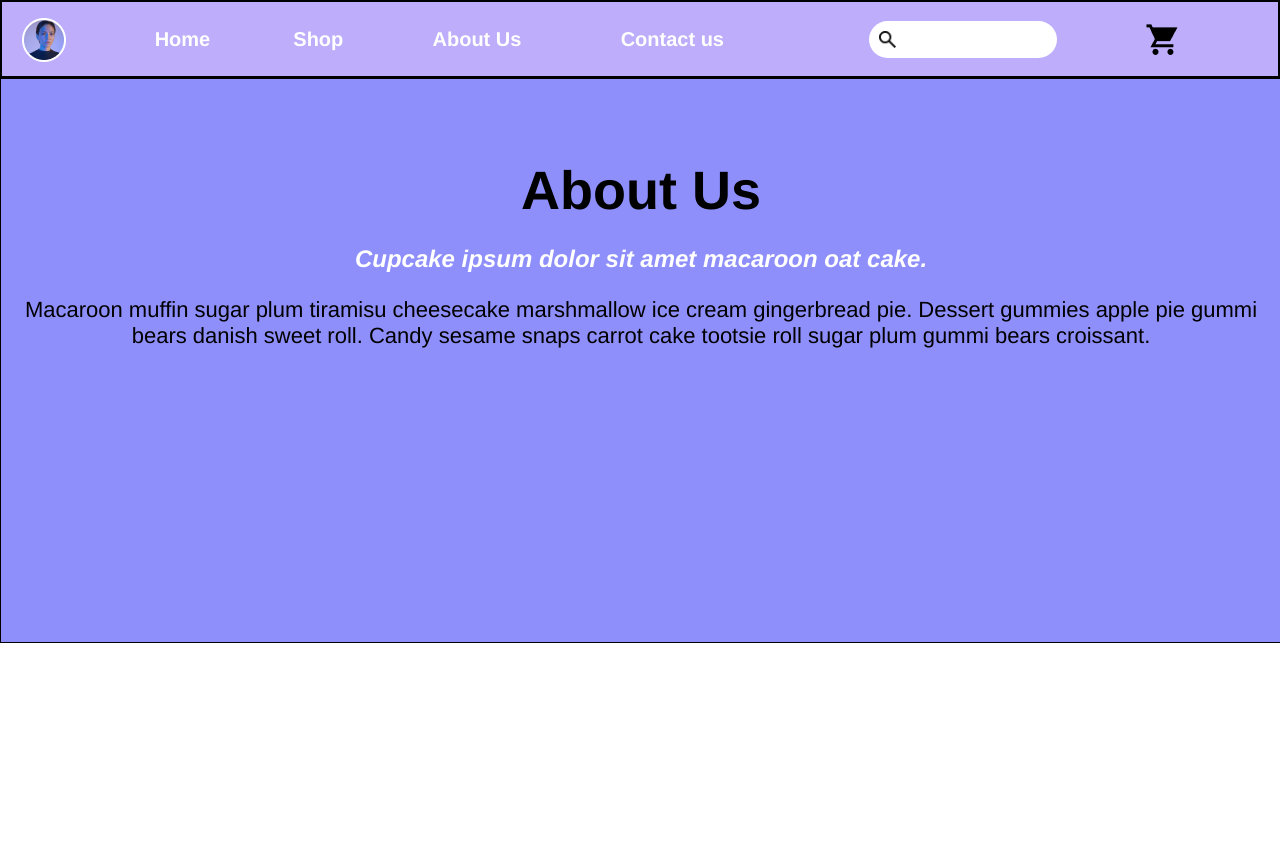
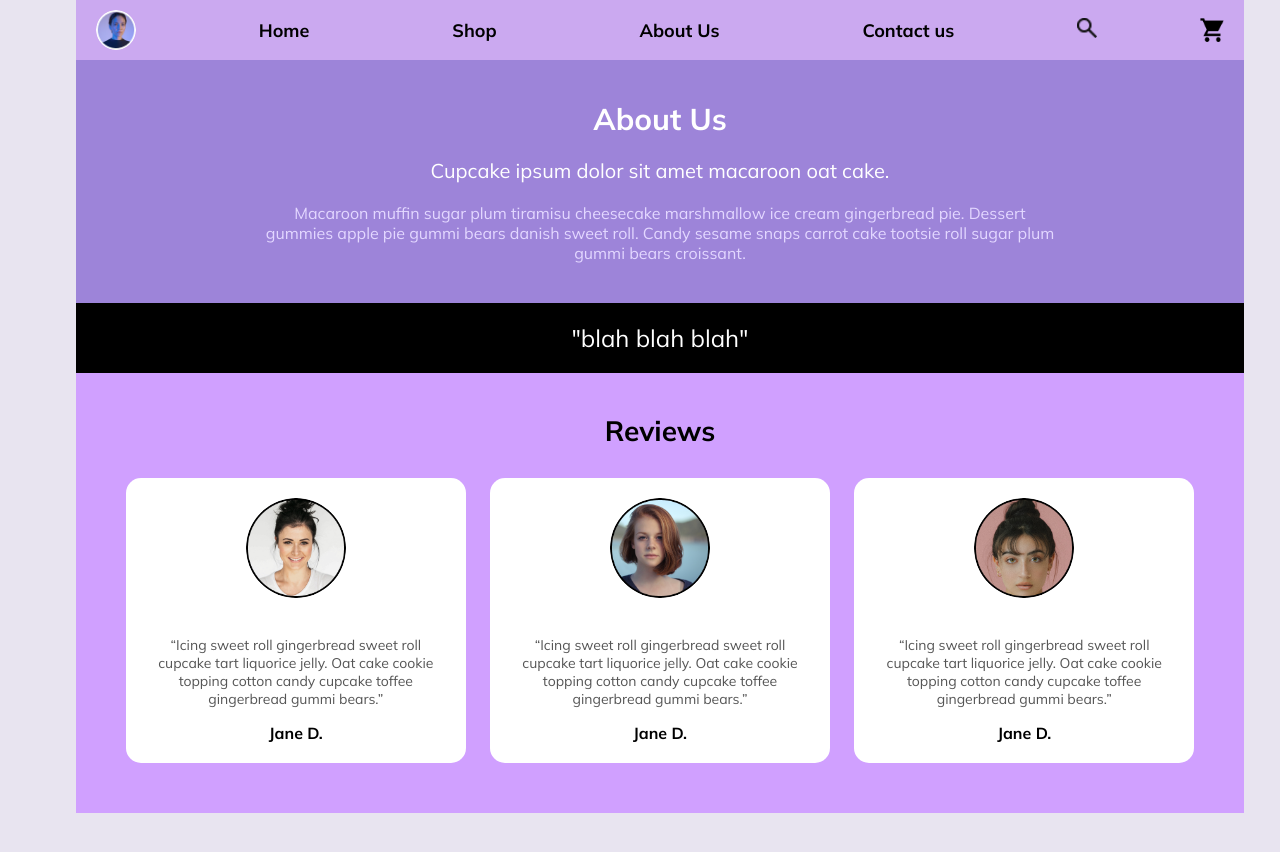
Before and after one commit to izazalamin/Module2_SE, a plain HTML site: page day2/index.html in a window 1280 px wide. Shown: the top 852 px of the page. After the commit the page ends 813 px from the top, so only its background shows below. Drawn offline with Linux system fonts and the light colour scheme.

Commit message:
feat : fnishine exe2

```diff
--- a/day2/index.html
+++ b/day2/index.html
@@ -32,6 +32,30 @@
             croissant.
           </p>
         </div>
+        <div class="div-wrapper"><div class="midparagraph">"blah blah blah"</div></div>
+        <div class="bottomreview">
+          <div class="text-wrapper-7">Reviews</div>
+
+          <div class="review-1">
+            <img class="eclipse-2" src="./assets/Ellipse 2.png"/>
+            <p class="text-wrapper-8">“Icing sweet roll gingerbread sweet roll cupcake tart liquorice jelly. Oat cake cookie topping cotton candy cupcake toffee gingerbread gummi bears.”</p>
+            <div class="text-wrapper-9">Jane D.</div>
+          </div>
+
+          <div class="review-2">
+            <img class="ellipse-3" src="./assets/Ellipse 3.png" />
+            <p class="text-wrapper-10">“Icing sweet roll gingerbread sweet roll cupcake tart liquorice jelly. Oat cake cookie topping cotton candy cupcake toffee gingerbread gummi bears.”</p>
+            <div class="text-wrapper-11">Jane D.</div>
+          </div>
+
+          <div class="review-3">
+            <img class="ellipse-4" src="./assets/Ellipse 4.png" />
+            <p class="text-wrapper-12">“Icing sweet roll gingerbread sweet roll cupcake tart liquorice jelly. Oat cake cookie topping cotton candy cupcake toffee gingerbread gummi bears.”</p>
+            <div class="text-wrapper-13">Jane D.</div>
+          </div>
+
+        </div>
+
       </div>
     </div>
   </body>
--- a/day2/style.css
+++ b/day2/style.css
@@ -1,145 +1,135 @@
-body,html {
+/* General Page Styling */
+body {
   margin: 0;
+  padding: 0;
+  font-family: 'Mulish', sans-serif;
+  background-color: #e8e4f0;
 }
 
 .page {
-    background-color: #ffffff;
-    display: flex;
-    flex-direction: row;
-    justify-content: center;
-    width: 100%;
-  }
-
-.page .div{
-  background-color: #ffffff;
   width: 100%;
-  height: 1662px;
+  height: 100%;
+  display: flex;
+  flex-direction: column;
+  align-items: center;
 }
 
-.page .navbar{
+/* Navbar Styling */
+.navbar {
+  width: 100%;
+  background-color: #cba9f0;
   display: flex;
-  justify-content: space-between; /* Menempatkan elemen rata kanan dan kiri */
+  justify-content: space-between;
   align-items: center;
-  width: 100%;
-  height: 78px;
-  left: 0;
-  background-color: #beadfa;
-  border: 2px solid;
-  border-color: #000000;
-  box-sizing: border-box;
+  padding: 10px 20px;
 }
 
-.page .eclipse {
-  margin-left: 20px;
-  margin-top: 10px;
-  margin-bottom: 8px;
-  object-fit: cover;
+.navbar img.eclipse {
+  width: 40px;
+  height: 40px;
+  border-radius: 50%;
 }
 
-.page .text-wrapper {
-  width: 50px;
-  text-align: center;
-  font-family: "Poppins", Helvetica;
-  font-weight: 700;
-  color: #ffffff;
-  font-size: 20px;
-  letter-spacing: 0;
-  line-height: normal;
+.navbar .text-wrapper,
+.navbar .text-wrapper-2,
+.navbar .text-wrapper-3,
+.navbar .text-wrapper-4 {
+  margin: 0 20px;
+  font-size: 18px;
+  font-weight: bold;
+  cursor: pointer;
 }
 
-.page .text-wrapper-2 {
-  width: 50px;
-  text-align: center;
-  font-family: "Poppins", Helvetica;
-  font-weight: 700;
-  color: #ffffff;
-  font-size: 20px;
-  letter-spacing: 0;
-  line-height: normal;
+.navbar .text-wrapper-3 {
+  text-decoration: none;
 }
 
-.page .text-wrapper-3 {
-  width: 90px;
-  text-align: center;
-  font-family: "Poppins", Helvetica;
-  font-weight: 700;
-  color: #ffffff;
-  font-size: 20px;
-  letter-spacing: 0;
-  line-height: normal;
+.navbar .search-logo img {
+  width: 20px;
+  height: 20px;
 }
 
-.page .text-wrapper-4 {
-  width: 150px;
-  text-align: justify;
-  font-family: "Poppins", Helvetica;
-  font-weight: 700;
-  color: #ffffff;
-  font-size: 20px;
-  letter-spacing: 0;
-  line-height: normal;
-  vertical-align: middle;
-  margin: 0 10px;
+.navbar img.shopcart {
+  width: 24px;
+  height: 24px;
 }
 
-.page .search-logo{
-  width: 188px;
-  height: 37px;
-  top: 21px;
-  left: 951px;
-  background-color: #ffffff;
-  border-radius: 20px;
+/* Middle Section Styling */
+.middle {
+  background-color: #9d84d9;
+  width: 100%;
+  text-align: center;
+  padding: 40px 20px;
 }
 
-.page .materialsearch {
-  margin-top: 10px;
-  margin-left: 10px;
-  width: 17px;
+.middle .text-wrapper-5 {
+  font-size: 30px;
+  font-weight: bold;
+  color: white;
 }
 
-.page .shopcart{
-  margin-right: 100px;
+.middle p.p {
+  font-size: 20px;
+  color: #fff;
 }
 
-.page .middle {
-  width: 100%;
-  height: 563px;
-  top: 78px;
-  left: 0;
-  background-color: #8e8ffa;
-  border: 1px solid;
-  border-color: #000000;
+.middle p.text-wrapper-6 {
+  font-size: 16px;
+  color: #e3d7ff;
+  max-width: 800px;
+  margin: 10px auto 0;
 }
 
-.page .text-wrapper-5{
-  margin-top: 80px;
-  font-family: "Poppins", Helvetica;
-  font-weight: 800;
-  color: #000000;
-  font-size: 54px;
-  text-align: center;
-  letter-spacing: 0;
-  line-height: normal;
+/* Blah Blah Section */
+.div-wrapper {
+  width: 100%;
+  background-color: black;
+  padding: 20px;
 }
 
-.page .p{
-  font-family: "Poppins", Helvetica;
-  font-weight: 600;
-  font-style: italic;
-  color: #ffffff;
+.div-wrapper .midparagraph {
+  color: white;
   font-size: 24px;
   text-align: center;
-  letter-spacing: 0;
-  line-height: normal;
 }
 
-.page .text-wrapper-6{
-  font-family: "Poppins", Helvetica;
-  font-weight: 400;
-  color: #000000;
-  font-size: 22px;
+/* Reviews Section Styling */
+.bottomreview {
+  background-color: #d0a0ff;
+  width: 100%;
+  padding: 40px 20px;
   text-align: center;
-  align-items: center;
-  letter-spacing: 0;
-  line-height: normal;
 }
+
+.bottomreview .text-wrapper-7 {
+  font-size: 28px;
+  font-weight: bold;
+  margin-bottom: 20px;
+}
+
+.review-1, .review-2, .review-3 {
+  display: inline-block;
+  background-color: white;
+  border-radius: 15px;
+  padding: 20px;
+  margin: 10px;
+  max-width: 300px;
+}
+
+.review-1 img, .review-2 img, .review-3 img {
+  width: 100px;
+  height: 100px;
+  border-radius: 50%;
+  margin-bottom: 20px;
+}
+
+.text-wrapper-8, .text-wrapper-10, .text-wrapper-12 {
+  font-size: 14px;
+  color: #555;
+  margin-bottom: 15px;
+}
+
+.text-wrapper-9, .text-wrapper-11, .text-wrapper-13 {
+  font-size: 16px;
+  font-weight: bold;
+}
```
Also changed, not shown: day2/assets/Ellipse 2.png (added), day2/assets/Ellipse 3.png (added), day2/assets/Ellipse 4.png (added).
